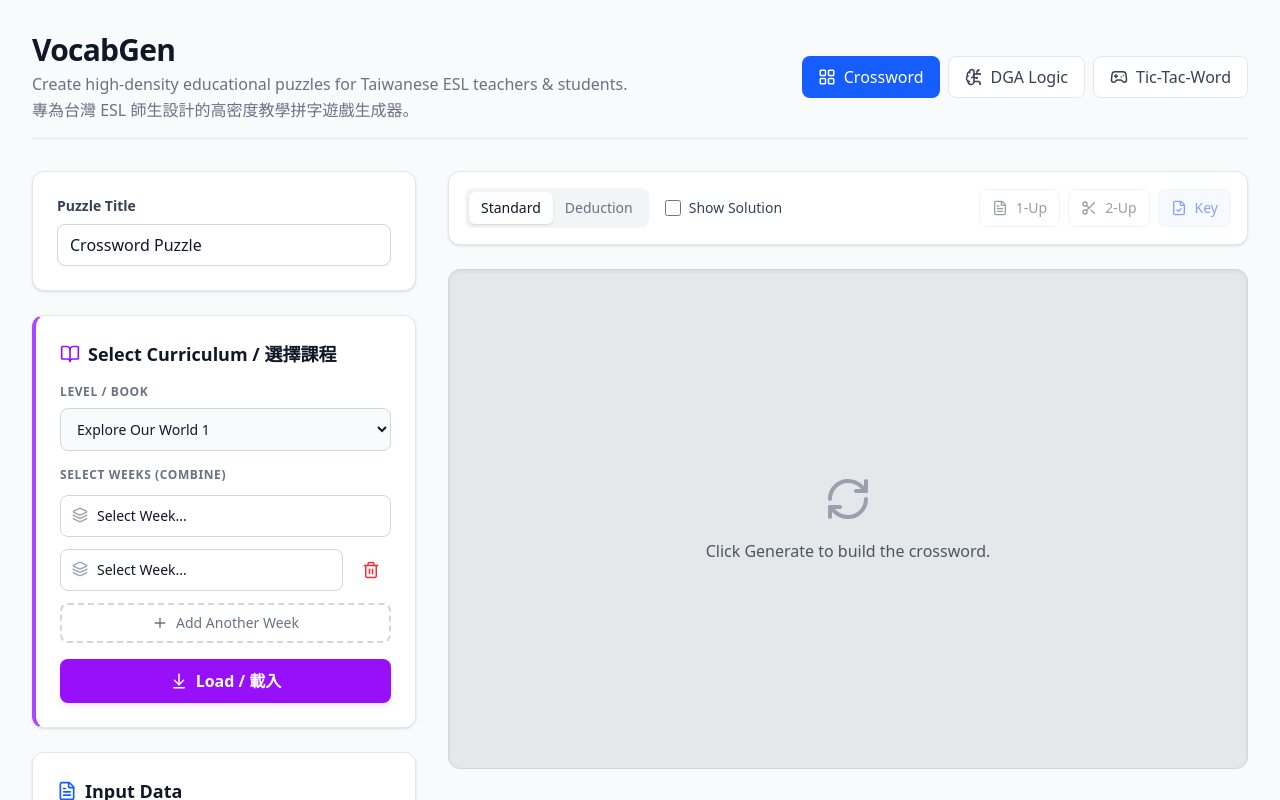
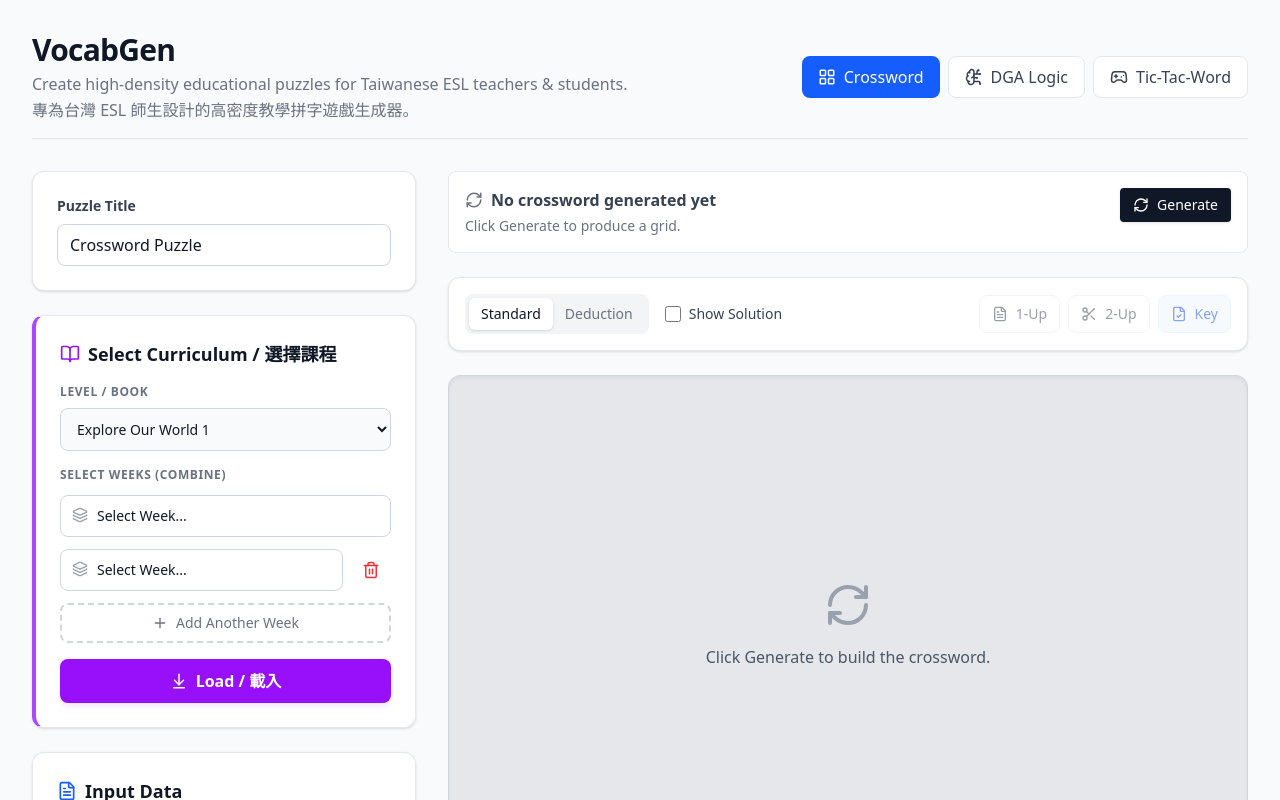
Before and after one commit to almosthuman-ai/vocabgen, a React (Vite) app: page / in a window 1280 px wide. Both pictures are taken after typing "Sample", "Sample" into the empty fields and a click on the button "Add Another Week". Shown: the top 800 px of the page. Built offline with nearby package versions, Linux system fonts and the light colour scheme.

Commit message:
fixed status cards

```diff
--- a/App.tsx
+++ b/App.tsx
@@ -8,8 +8,29 @@ import { TicTacGenerator } from './utils/tictacGenerator';
 import { drawTicTacCanvas, downloadTicTacCanvas } from './components/TicTacCanvas';
 import CluesList from './components/CluesList';
 import { GenerationResult, WordInput, DGAResult, TicTacResult, TicTacDifficulty } from './types';
-import { RefreshCw, AlertCircle, FileCheck, FileText, Scissors, LayoutGrid, BrainCircuit, Gamepad2, RefreshCcw, BookOpen, Layers, Plus, Trash2, ArrowDownToLine, Library } from 'lucide-react';
+import { RefreshCw, AlertCircle, FileCheck, FileText, Scissors, LayoutGrid, BrainCircuit, Gamepad2, BookOpen, Layers, Plus, Trash2, ArrowDownToLine, Library } from 'lucide-react';
 import { CURRICULUM } from './curriculumData';
+
+const cloneCrosswordResult = (res: GenerationResult): GenerationResult => ({
+  grid: res.grid.map(row => row.map(cell => ({ ...cell }))),
+  placedWords: res.placedWords.map(word => ({ ...word })),
+  unusedWords: [...res.unusedWords],
+  gridSize: res.gridSize,
+});
+
+const cloneDgaResult = (res: DGAResult): DGAResult => ({
+  ...res,
+  clues: res.clues.map(clue => ({ ...clue, matchingWords: [...clue.matchingWords] })),
+  wordBank: [...res.wordBank],
+});
+
+const cloneTicTacResult = (res: TicTacResult): TicTacResult => ({
+  ...res,
+  grids: res.grids.map(grid => ({
+    ...grid,
+    cells: grid.cells.map(cell => ({ ...cell, matchingWords: [...cell.matchingWords] })),
+  })),
+});
 
 type Tab = 'crossword' | 'dga' | 'tictac';
 type BookKey = keyof typeof CURRICULUM;
@@ -25,14 +46,26 @@ const App: React.FC = () => {
   const [selectedWeeks, setSelectedWeeks] = useState<string[]>(['']);
 
   // Crossword State
-  const [result, setResult] = useState<GenerationResult | null>(null);
+  const [result, setResultState] = useState<GenerationResult | null>(null);
 
   // DGA State
-  const [dgaResult, setDgaResult] = useState<DGAResult | null>(null);
+  const [dgaResult, setDgaResultState] = useState<DGAResult | null>(null);
   const [dgaWordCount, setDgaWordCount] = useState<number>(10);
 
   // Tic Tac State
-  const [ticTacResult, setTicTacResult] = useState<TicTacResult | null>(null);
+  const [ticTacResult, setTicTacResultState] = useState<TicTacResult | null>(null);
+
+  const setResult = (value: GenerationResult | null) => {
+    setResultState(value ? cloneCrosswordResult(value) : null);
+  };
+
+  const setDgaResult = (value: DGAResult | null) => {
+    setDgaResultState(value ? cloneDgaResult(value) : null);
+  };
+
+  const setTicTacResult = (value: TicTacResult | null) => {
+    setTicTacResultState(value ? cloneTicTacResult(value) : null);
+  };
   const [ticTacDifficulty, setTicTacDifficulty] = useState<TicTacDifficulty>('medium');
 
   const canvasRef = useRef<HTMLCanvasElement>(null);
@@ -49,6 +82,107 @@ const App: React.FC = () => {
     (activeTab === 'crossword' && hasCrossword) ||
     (activeTab === 'dga' && hasDga) ||
     (activeTab === 'tictac' && hasTicTac);
+
+  const renderStatusCard = () => {
+    if (isWordListEmpty) {
+      return (
+        <div className="p-4 rounded-lg border border-gray-200 bg-white text-sm text-gray-600">
+          Enter words or load curriculum to enable generation.
+        </div>
+      );
+    }
+
+    if (activeTab === 'crossword') {
+      return (
+        <div className={`p-4 rounded-lg border ${hasCrossword ? (result!.unusedWords.length > 0 ? 'bg-amber-50 border-amber-200' : 'bg-green-50 border-green-200') : 'bg-white border-gray-200'}`}>
+          <div className="flex justify-between items-start">
+            <div>
+              <h3 className={`font-bold flex items-center gap-2 ${hasCrossword ? (result!.unusedWords.length > 0 ? 'text-amber-800' : 'text-green-800') : 'text-gray-700'}`}>
+                {hasCrossword ? (
+                  result!.unusedWords.length > 0 ? <AlertCircle size={18} /> : <FileCheck size={18} />
+                ) : (
+                  <RefreshCw size={18} className="text-gray-500" />
+                )}
+                {hasCrossword ? (
+                  result!.unusedWords.length > 0 ? 'Some words could not be placed' : 'All words placed successfully!'
+                ) : (
+                  'No crossword generated yet'
+                )}
+              </h3>
+              <p className={`text-sm mt-1 ${hasCrossword ? (result!.unusedWords.length > 0 ? 'text-amber-700' : 'text-green-700') : 'text-gray-500'}`}>
+                {hasCrossword ? (
+                  <>Grid Usage: {result!.placedWords.length} of {result!.placedWords.length + result!.unusedWords.length} words.</>
+                ) : (
+                  'Click Generate to produce a grid.'
+                )}
+              </p>
+              {hasCrossword && result!.unusedWords.length > 0 && (
+                <p className="mt-3 text-xs font-medium text-red-600">
+                  Unused: {result!.unusedWords.join(', ')}
+                </p>
+              )}
+            </div>
+            <button
+              onClick={generateCrossword}
+              className="px-3 py-1.5 bg-gray-900 hover:bg-black text-white border border-transparent shadow-sm rounded text-sm font-medium grid grid-flow-col auto-cols-max items-center gap-2"
+            >
+              <RefreshCw size={16} />
+              Generate
+            </button>
+          </div>
+        </div>
+      );
+    }
+
+    if (activeTab === 'dga') {
+      const success = hasDga && dgaResult!.success;
+      return (
+        <div className={`p-4 rounded-lg border ${hasDga ? (success ? 'bg-green-50 border-green-200' : 'bg-red-50 border-red-200') : 'bg-white border-gray-200'}`}>
+          <div className="flex justify-between items-start">
+            <div>
+              <h3 className={`font-bold flex items-center gap-2 ${hasDga ? (success ? 'text-green-800' : 'text-red-800') : 'text-gray-700'}`}>
+                {hasDga ? (success ? <FileCheck size={18} /> : <AlertCircle size={18} />) : <RefreshCw size={18} className="text-gray-500" />}
+                {hasDga ? (success ? 'Valid Logic Puzzle Generated' : 'Generation Failed') : 'No DGA puzzle generated yet'}
+              </h3>
+              <p className={`text-sm mt-1 ${hasDga ? (success ? 'text-green-700' : 'text-red-700') : 'text-gray-500'}`}>
+                {hasDga ? (success ? 'Shewforth-ready clue bank assembled.' : dgaResult!.message || 'Adjust the word pool and try again.') : 'Click Generate to construct the logic grid.'}
+              </p>
+            </div>
+            <button
+              onClick={generateDGA}
+              className="px-3 py-1.5 bg-gray-900 hover:bg-black text-white border border-transparent shadow-sm rounded text-sm font-medium grid grid-flow-col auto-cols-max items-center gap-2"
+            >
+              <RefreshCw size={16} />
+              Generate
+            </button>
+          </div>
+        </div>
+      );
+    }
+
+    const success = hasTicTac && ticTacResult!.success;
+    return (
+      <div className={`p-4 rounded-lg border ${hasTicTac ? (success ? 'bg-green-50 border-green-200' : 'bg-red-50 border-red-200') : 'bg-white border-gray-200'}`}>
+        <div className="flex justify-between items-start">
+          <div>
+            <h3 className={`font-bold flex items-center gap-2 ${hasTicTac ? (success ? 'text-green-800' : 'text-red-800') : 'text-gray-700'}`}>
+              {hasTicTac ? (success ? 'Generated 4 Unique Rounds' : 'Generation Failed') : 'No Tic-Tac-Word rounds generated yet'}
+            </h3>
+            <p className={`text-sm mt-1 ${hasTicTac ? (success ? 'text-green-700' : 'text-red-700') : 'text-gray-500'}`}>
+              {hasTicTac ? (success ? 'Rounds balanced for synonym and POS diversity.' : 'Not enough matching words.') : 'Click Generate to assemble the rounds.'}
+            </p>
+          </div>
+          <button
+            onClick={generateTicTac}
+            className="px-3 py-1.5 bg-gray-900 hover:bg-black text-white border border-transparent shadow-sm rounded text-sm font-medium grid grid-flow-col auto-cols-max items-center gap-2"
+          >
+            <RefreshCw size={16} />
+            Generate
+          </button>
+        </div>
+      </div>
+    );
+  };
 
   const generatePrompts: Record<Tab, string> = {
     crossword: 'Click Generate to build the crossword.',
@@ -79,14 +213,14 @@ const App: React.FC = () => {
 
      const generator = new CrosswordGenerator(calculatedGridSize);
      const genResult = generator.generate(wordInputs);
-    setResult(genResult);
+     setResult(genResult ? cloneCrosswordResult(genResult) : genResult);
   };
 
    const generateDGA = () => {
        const wordLines = inputWords.split('\n').map(s => s.trim()).filter(s => s.length > 0);
        const dgaGen = new DGAGenerator();
        const dgaRes = dgaGen.generate(wordLines, dgaWordCount);
-      setDgaResult(dgaRes);
+       setDgaResult(dgaRes ? cloneDgaResult(dgaRes) : dgaRes);
    };
 
    const generateTicTac = () => {
@@ -94,7 +228,7 @@ const App: React.FC = () => {
        const clueLines = inputClues.split('\n').map(s => s.trim());
        const generator = new TicTacGenerator();
        const res = generator.generate(wordLines, clueLines, ticTacDifficulty);
-      setTicTacResult(res);
+       setTicTacResult(res ? cloneTicTacResult(res) : res);
    };
 
   const handleGenerate = () => {
@@ -106,6 +240,17 @@ const App: React.FC = () => {
         generateTicTac();
     }
   };
+
+  useEffect(() => {
+    if (activeTab === 'crossword' && result) {
+        setResult(cloneCrosswordResult(result));
+    } else if (activeTab === 'dga' && dgaResult) {
+        setDgaResult(cloneDgaResult(dgaResult));
+    } else if (activeTab === 'tictac' && ticTacResult) {
+        setTicTacResult(cloneTicTacResult(ticTacResult));
+    }
+    // eslint-disable-next-line react-hooks/exhaustive-deps
+  }, [activeTab]);
 
   useEffect(() => {
     if (inputWords.trim().length === 0) {
@@ -441,13 +586,6 @@ const App: React.FC = () => {
                     </div>
                 )}
 
-                <button
-                    onClick={handleGenerate}
-                    className="w-full py-3 bg-gray-900 hover:bg-black text-white rounded-lg font-bold shadow-lg shadow-gray-200 flex justify-center items-center gap-2 transition-all active:scale-[0.98]"
-                >
-                    <RefreshCw size={18} />
-                    Generate Puzzle
-                </button>
             </div>
 
             <div className="bg-blue-50 p-4 rounded-lg border border-blue-100 text-blue-800 text-sm flex gap-3">
@@ -463,64 +601,7 @@ const App: React.FC = () => {
         {/* RIGHT COLUMN: Preview & Actions */}
         <div className="lg:col-span-8 space-y-6">
 
-            {/* CROSSWORD INFO */}
-            {activeTab === 'crossword' && result && (
-                <div className={`p-4 rounded-lg border ${result.unusedWords.length > 0 ? 'bg-amber-50 border-amber-200' : 'bg-green-50 border-green-200'}`}>
-                    <div className="flex justify-between items-start">
-                        <div>
-                            <h3 className={`font-bold flex items-center gap-2 ${result.unusedWords.length > 0 ? 'text-amber-800' : 'text-green-800'}`}>
-                                {result.unusedWords.length > 0 ? <AlertCircle size={18} /> : <FileCheck size={18} />}
-                                {result.unusedWords.length > 0 ? 'Some words could not be placed' : 'All words placed successfully!'}
-                            </h3>
-                            <p className={`text-sm mt-1 ${result.unusedWords.length > 0 ? 'text-amber-700' : 'text-green-700'}`}>
-                                Grid Usage: {result.placedWords.length} of {result.placedWords.length + result.unusedWords.length} words.
-                            </p>
-                        </div>
-                        <button
-                            onClick={generateCrossword}
-                            className="px-3 py-1.5 bg-white border border-gray-300 shadow-sm rounded hover:bg-gray-50 text-sm font-medium text-gray-700 flex items-center gap-2"
-                        >
-                            <RefreshCcw size={14} />
-                            Regenerate
-                        </button>
-                    </div>
-                </div>
-            )}
-
-            {/* DGA INFO */}
-            {activeTab === 'dga' && dgaResult && (
-                 <div className={`p-4 rounded-lg border ${dgaResult.success ? 'bg-green-50 border-green-200' : 'bg-red-50 border-red-200'}`}>
-                    <div className="flex justify-between items-center">
-                        <div>
-                             <h3 className={`font-bold flex items-center gap-2 ${!dgaResult.success ? 'text-red-800' : 'text-green-800'}`}>
-                                {!dgaResult.success ? <AlertCircle size={18} /> : <FileCheck size={18} />}
-                                {dgaResult.success ? 'Valid Logic Puzzle Generated' : 'Generation Failed'}
-                            </h3>
-                            {!dgaResult.success && <p className="text-sm mt-1 text-red-700">{dgaResult.message}</p>}
-                        </div>
-                         <button onClick={generateDGA} className="px-3 py-1.5 bg-white border border-gray-300 shadow-sm rounded hover:bg-gray-50 text-sm font-medium text-gray-700 flex items-center gap-2">
-                            <RefreshCcw size={14} /> Regenerate
-                        </button>
-                    </div>
-                 </div>
-            )}
-
-            {/* TICTAC INFO */}
-            {activeTab === 'tictac' && ticTacResult && (
-                 <div className={`p-4 rounded-lg border ${ticTacResult.success ? 'bg-green-50 border-green-200' : 'bg-red-50 border-red-200'}`}>
-                    <div className="flex justify-between items-center">
-                        <div>
-                             <h3 className={`font-bold flex items-center gap-2 ${!ticTacResult.success ? 'text-red-800' : 'text-green-800'}`}>
-                                {ticTacResult.success ? 'Generated 4 Unique Rounds' : 'Generation Failed'}
-                            </h3>
-                            {!ticTacResult.success && <p className="text-sm mt-1 text-red-700">Not enough matching words.</p>}
-                        </div>
-                         <button onClick={generateTicTac} className="px-3 py-1.5 bg-white border border-gray-300 shadow-sm rounded hover:bg-gray-50 text-sm font-medium text-gray-700 flex items-center gap-2">
-                            <RefreshCcw size={14} /> Regenerate
-                        </button>
-                    </div>
-                 </div>
-            )}
+            {renderStatusCard()}
 
             {/* Toolbar */}
             <div className="bg-white p-4 rounded-xl shadow-sm border border-gray-200 flex flex-wrap gap-4 justify-between items-center">
```
Lines whose indentation alone changed are shown as unchanged.
